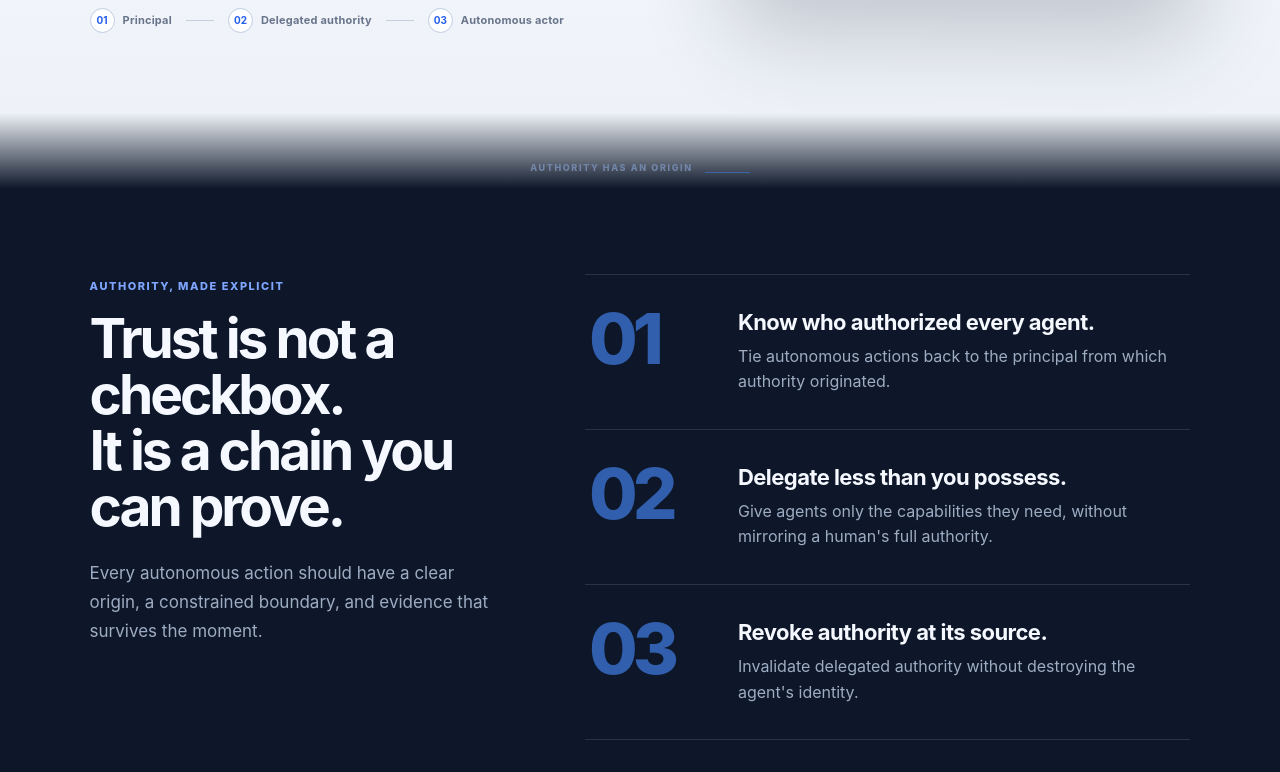
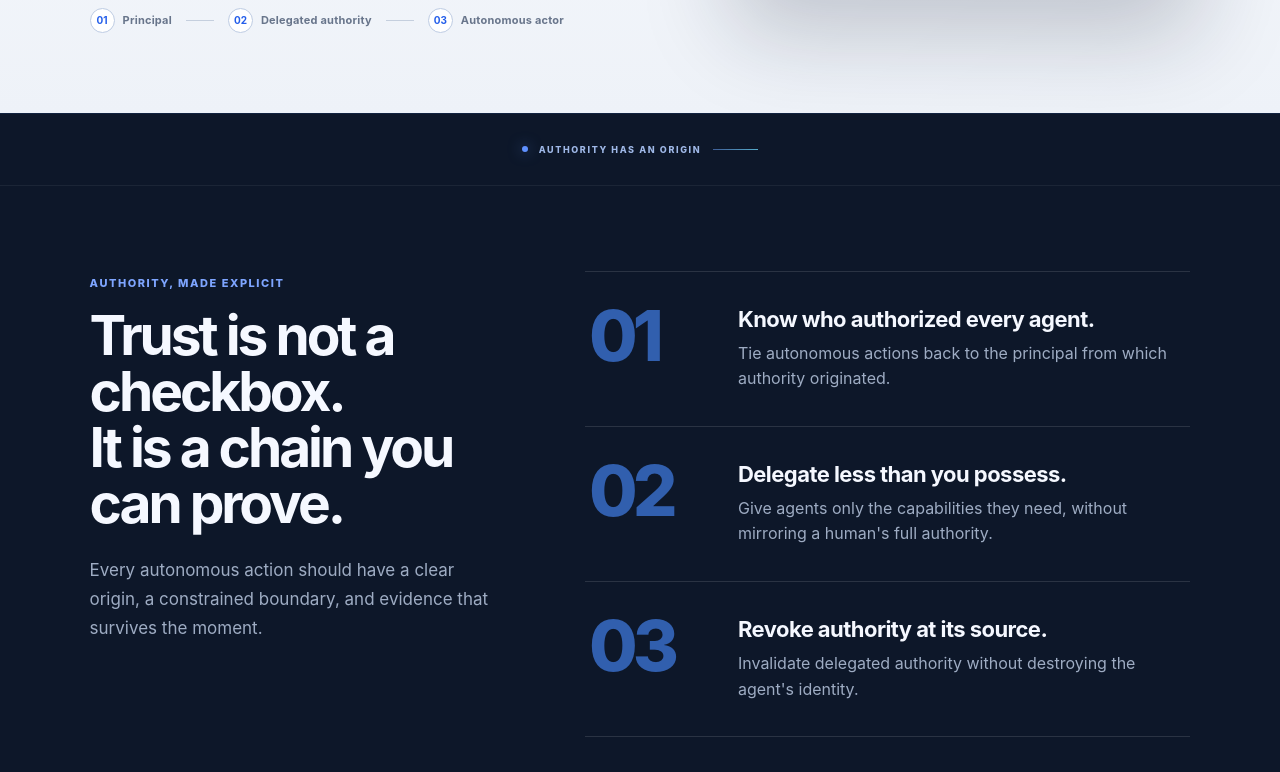
Before and after one commit to jonathon-ross/openidentity-console, a Next.js app: page / in a window 1280 px wide. Shown: the part 808-1580 px from the top of the page. Built offline with nearby package versions, Linux system fonts and the light colour scheme.

Commit message:
Fix authority transition label contrast

```diff
--- a/app/globals.css
+++ b/app/globals.css
@@ -66,3 +66,17 @@
 @media(max-width:900px){.hero-visual{transform:none}.hero-proof{margin-top:38px}.hero-transition{height:55px}}
 @media(max-width:560px){.hero-proof{display:none}.visual-footer{grid-template-columns:1fr}.visual-hash{display:none}.proof-chip{display:none}}
 @media(prefers-reduced-motion:reduce){html{scroll-behavior:auto}.visual-orbit,.pulse-dot,.hero-link i:after,.edge-line:after{animation:none!important}.button,.hero-node,.principle-grid article,.principle-number{transition:none!important}}
+
+/* Keep transition copy on a stable high-contrast surface. */
+.hero-transition{
+  height:72px;
+  background:#0d1729;
+  align-items:center;
+  padding-bottom:0;
+  color:#9fb8e7;
+  border-top:1px solid rgba(44,86,156,.2);
+}
+.hero-transition span{position:relative;padding-left:17px}
+.hero-transition span:before{content:"";position:absolute;left:0;top:50%;width:6px;height:6px;border-radius:50%;background:#5f91ff;transform:translateY(-50%);box-shadow:0 0 14px rgba(95,145,255,.6)}
+.hero-transition i{background:linear-gradient(90deg,#4f76bb,#6edcff);opacity:.75}
+.principles{border-top:1px solid rgba(255,255,255,.06)}
```
